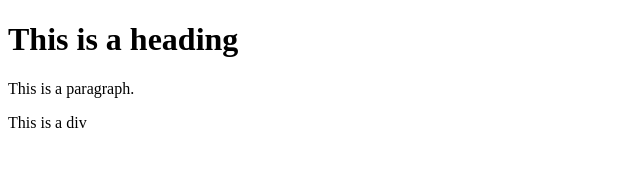
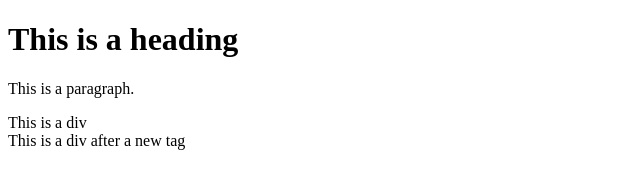
Before and after one commit to hiroyone/github-sample-ops, a plain HTML site: page index.html in a window 1280 px wide. Shown: the whole page, without its empty margins (0-640 px from the left). Drawn offline with Linux system fonts and the light colour scheme.

Commit message:
Add another div

```diff
--- a/index.html
+++ b/index.html
@@ -6,6 +6,7 @@
 <h1>This is a heading</h1>
 <p>This is a paragraph.</p>
 <div> This is a div </div>
+<div> This is a div after a new tag </div>
 
 </body>
 </html>
```
